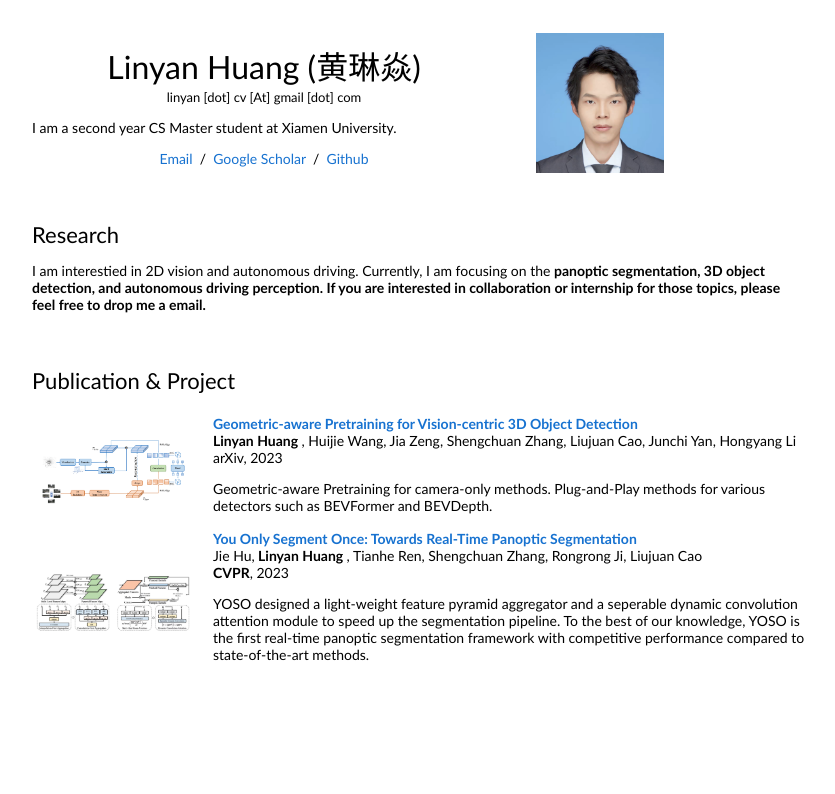
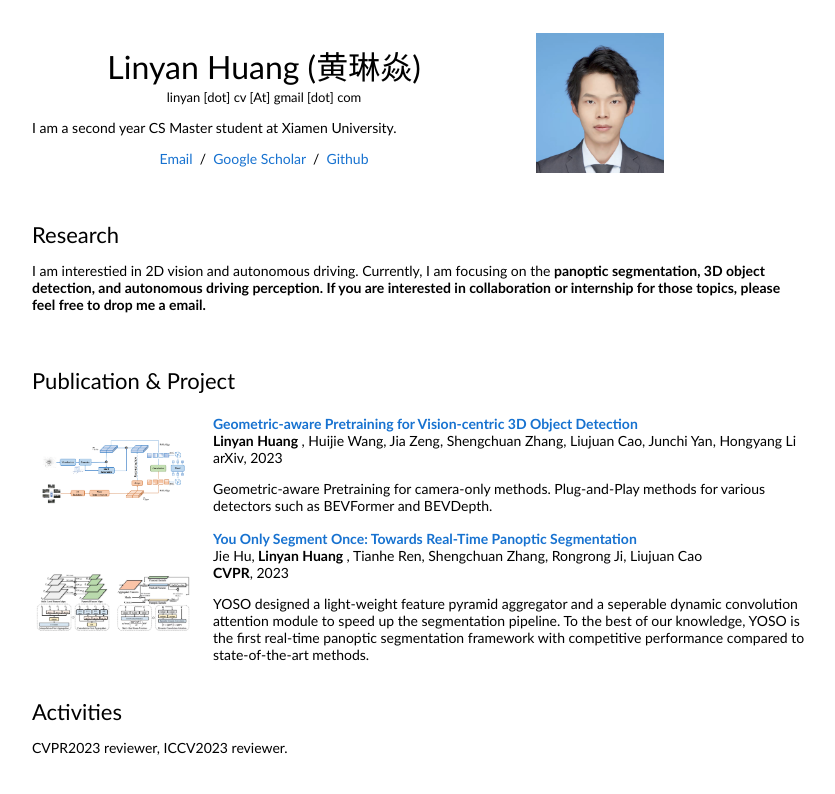
Before and after one commit to linyanAI/linyanAI.github.io, a plain HTML site: page index.html in a window 1280 px wide. Shown: the whole page, without its empty margins (228-1063 px from the left). Drawn offline with Linux system fonts and the light colour scheme.

Commit message:
Update index.html

```diff
--- a/index.html
+++ b/index.html
@@ -90,3 +90,14 @@
               <p>  YOSO designed a light-weight feature pyramid aggregator and a seperable dynamic convolution attention module to speed up the segmentation pipeline. To the best of our knowledge, YOSO is the first real-time panoptic segmentation framework with competitive performance compared to state-of-the-art methods. </p>
             </td>
          </tr>
+
+
+	<table style="width:100%;border:0px;border-spacing:0px;border-collapse:separate;margin-right:auto;margin-left:auto;"><tbody>
+            <tr>
+            <td style="padding:20px;width:100%;vertical-align:middle">
+              <heading>Activities</heading>
+	      <p>
+		      CVPR2023 reviewer, ICCV2023 reviewer.
+	      </p>
+            </td>
+          </tr>
```
